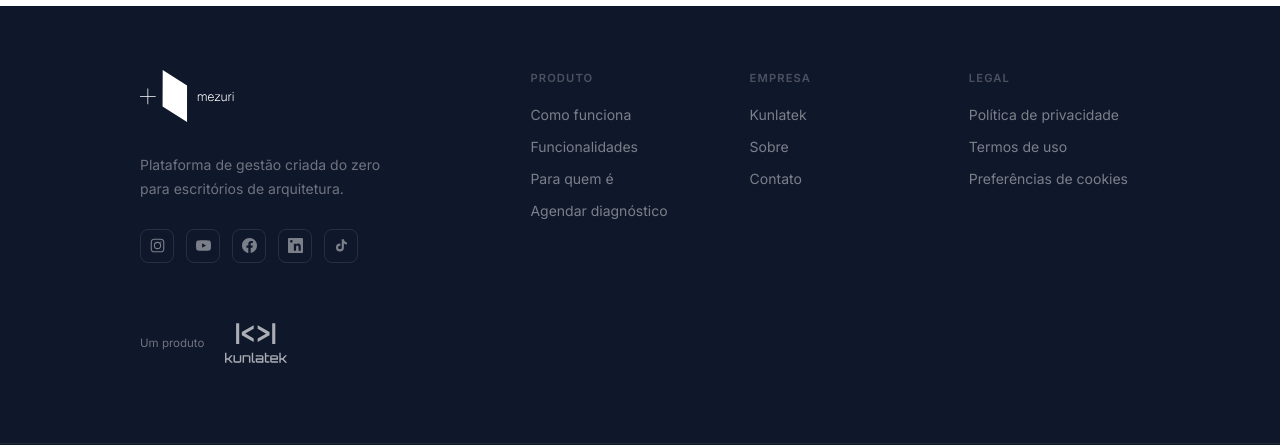
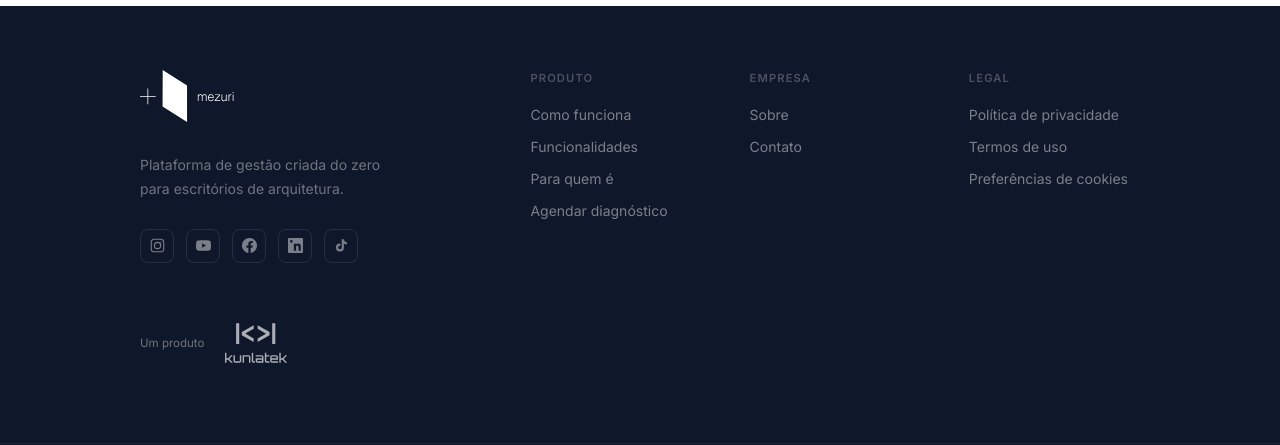
Before and after one commit to rsorian0/mezuri, a React (Vite) app: page / in a window 1280 px wide. Shown: the part 4700-5145 px from the top of the page. Built offline with nearby package versions, Linux system fonts and the light colour scheme.

Commit message:
feat: update footer Empresa column — remove Kunlatek link, add WhatsApp contact, fix Sobre URL

```diff
--- a/src/components/Footer.jsx
+++ b/src/components/Footer.jsx
@@ -120,11 +120,12 @@ export default function Footer() {
         {/* Empresa */}
         <div>
           <div style={{ fontSize: '0.7rem', fontWeight: 600, letterSpacing: '0.1em', textTransform: 'uppercase', color: 'rgba(255,255,255,0.25)', marginBottom: '1rem' }}>Empresa</div>
-          {[['https://kunlatek.com.br','Kunlatek',true],['/mezuri/sobre.html','Sobre',false],['#','Contato',false]].map(([href, label, ext]) => (
-            <div key={label} style={{ marginBottom: '0.6rem' }}>
-              <a href={href} target={ext ? '_blank' : undefined} rel={ext ? 'noopener' : undefined} style={ss} onMouseOver={hover} onMouseOut={out}>{label}</a>
-            </div>
-          ))}
+          <div style={{ marginBottom: '0.6rem' }}>
+            <a href="/mezuri/sobre.html" style={ss} onMouseOver={hover} onMouseOut={out}>Sobre</a>
+          </div>
+          <div style={{ marginBottom: '0.6rem' }}>
+            <a href="https://wa.me/5582996972131?text=Ol%C3%A1%2C%20gostaria%20de%20falar%20com%20o%20mezuri" target="_blank" rel="noopener" style={ss} onMouseOver={hover} onMouseOut={out}>Contato</a>
+          </div>
         </div>
 
         {/* Legal */}
```
